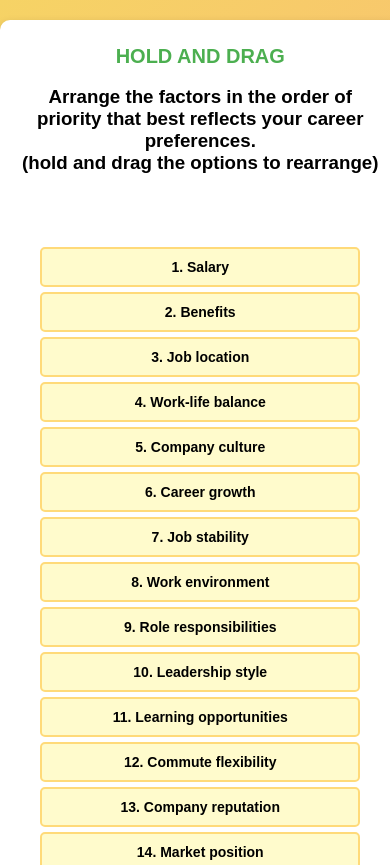
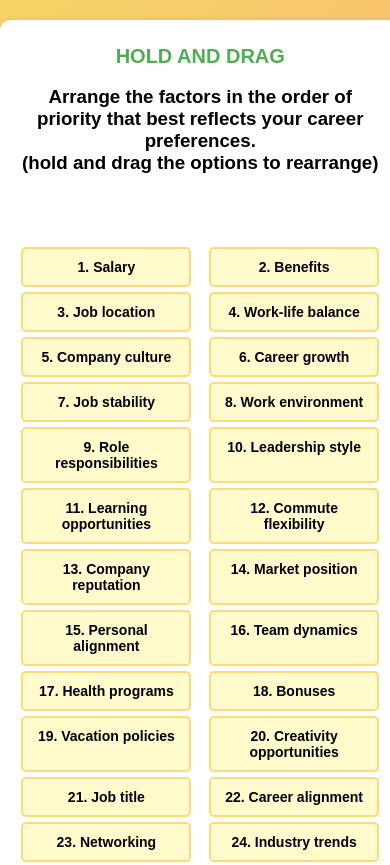
Before and after one commit to kapilamithran/job-priority, a plain HTML site: page index.html in a window 390 px wide. Shown: the top 865 px of the page. Drawn offline with Linux system fonts and the light colour scheme.

Commit message:
Update styles.css

```diff
--- a/styles.css
+++ b/styles.css
@@ -101,7 +101,7 @@ button:hover {
     }
 
     #factors-grid {
-        grid-template-columns: 1fr; /* Single column layout for mobile */
+        grid-template-columns: repeat(2, 1fr); /* Single column layout for mobile */
         gap: 5px; /* Reduced spacing */
         justify-content: center; /* Center the grid content horizontally */
     }
```
